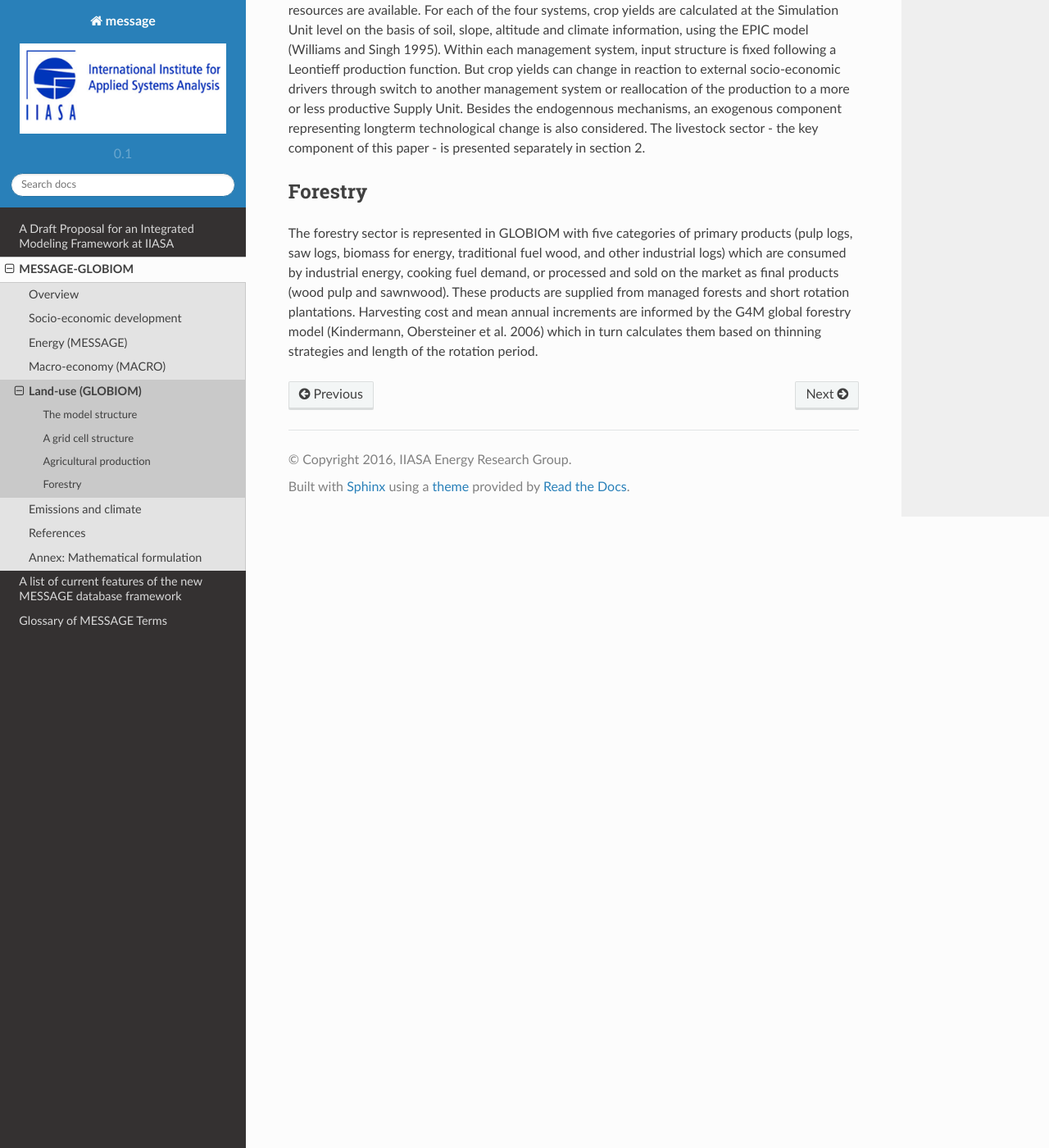
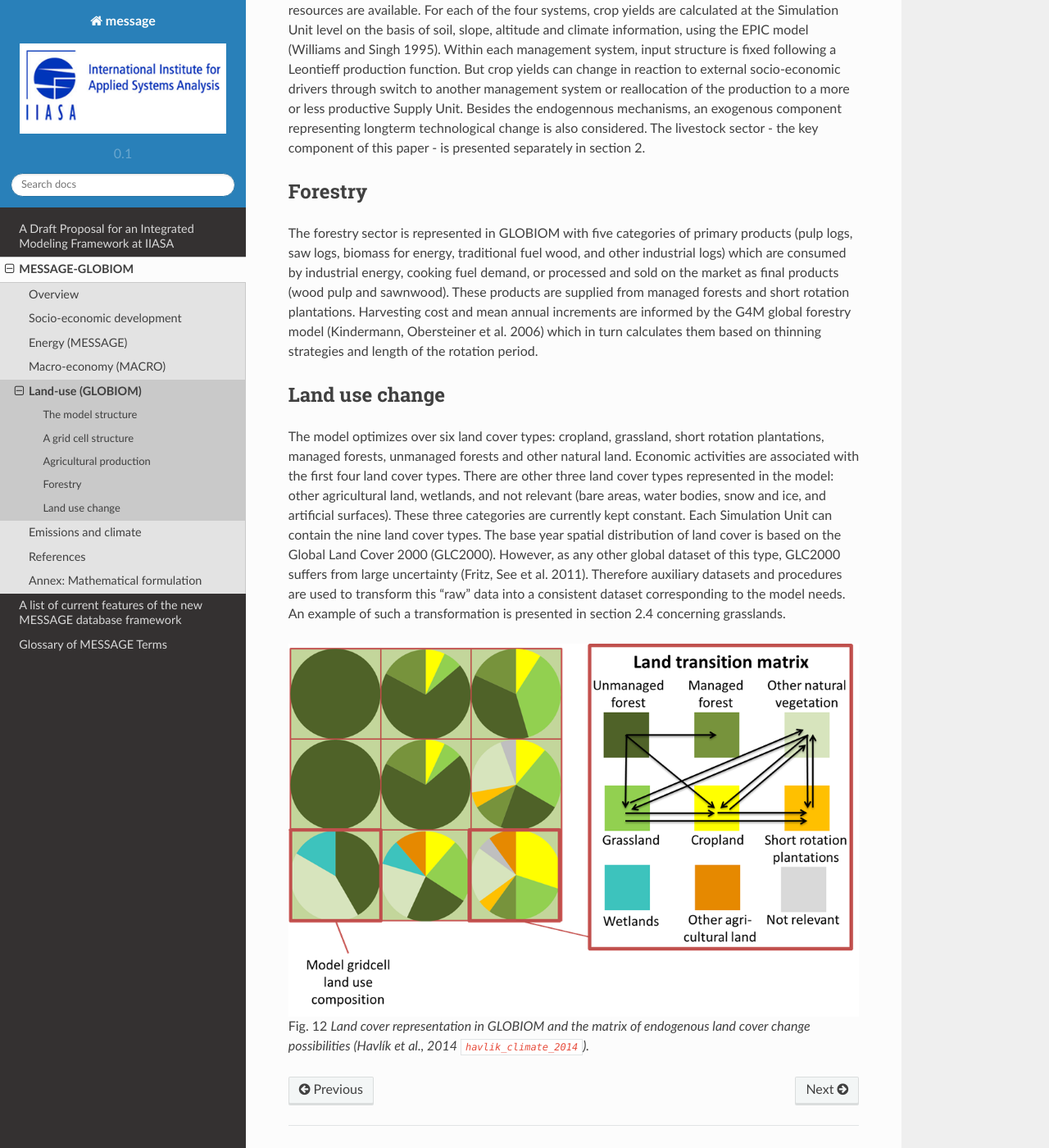
Before and after one commit to iiasa/message_doc, a Sphinx documentation site: the page built from source/message_globiom/land_use/index.rst, in a window 1280 px wide and 1400 px high, scrolled down 1964 px. Shown: the whole window at 82% size. Built offline with Sphinx 7.4.7 and the Read the Docs theme 2.0.0, drawn with Linux system fonts in a browser that asks for light colours; pages that are not in the unit, such as notebooks, are missing from menus; cross-references to code outside the pages are shown as plain code.

Commit message:
Added land use change section

```diff
--- a/source/message_globiom/land_use/index.rst
+++ b/source/message_globiom/land_use/index.rst
@@ -27,3 +27,14 @@
 Forestry
 ----
 The forestry sector is represented in GLOBIOM with five categories of primary products (pulp logs, saw logs, biomass for energy, traditional fuel wood, and other industrial logs) which are consumed by industrial energy, cooking fuel demand, or processed and sold on the market as final products (wood pulp and sawnwood). These products are supplied from managed forests and short rotation plantations. Harvesting cost and mean annual increments are informed by the G4M global forestry model (Kindermann, Obersteiner et al. 2006) which in turn calculates them based on thinning strategies and length of the rotation period.
+
+Land use change
+----
+The model optimizes over six land cover types: cropland, grassland, short rotation plantations, managed forests, unmanaged forests and other natural land. Economic activities are associated with the first four land cover types. There are other three land cover types represented in the model: other agricultural land, wetlands, and not relevant (bare areas, water bodies, snow and ice, and artificial surfaces). These three categories are currently kept constant. Each Simulation Unit can contain the nine land cover types. The base year spatial distribution of land cover is based on the Global Land Cover 2000 (GLC2000). However, as any other global dataset of this type, GLC2000 suffers from large uncertainty (Fritz, See et al. 2011). Therefore auxiliary datasets and procedures are used to transform this “raw” data into a consistent dataset corresponding to the model needs. An example of such a transformation is presented in section 2.4 concerning grasslands.
+
+.. _fig-globiom_land:
+
+.. figure:: /_static/GLOBIOM_land_cover.png
+   :width: 900px
+
+   Land cover representation in GLOBIOM and the matrix of endogenous land cover change possibilities (Havlík et al., 2014 :cite:`havlik_climate_2014`).
```
